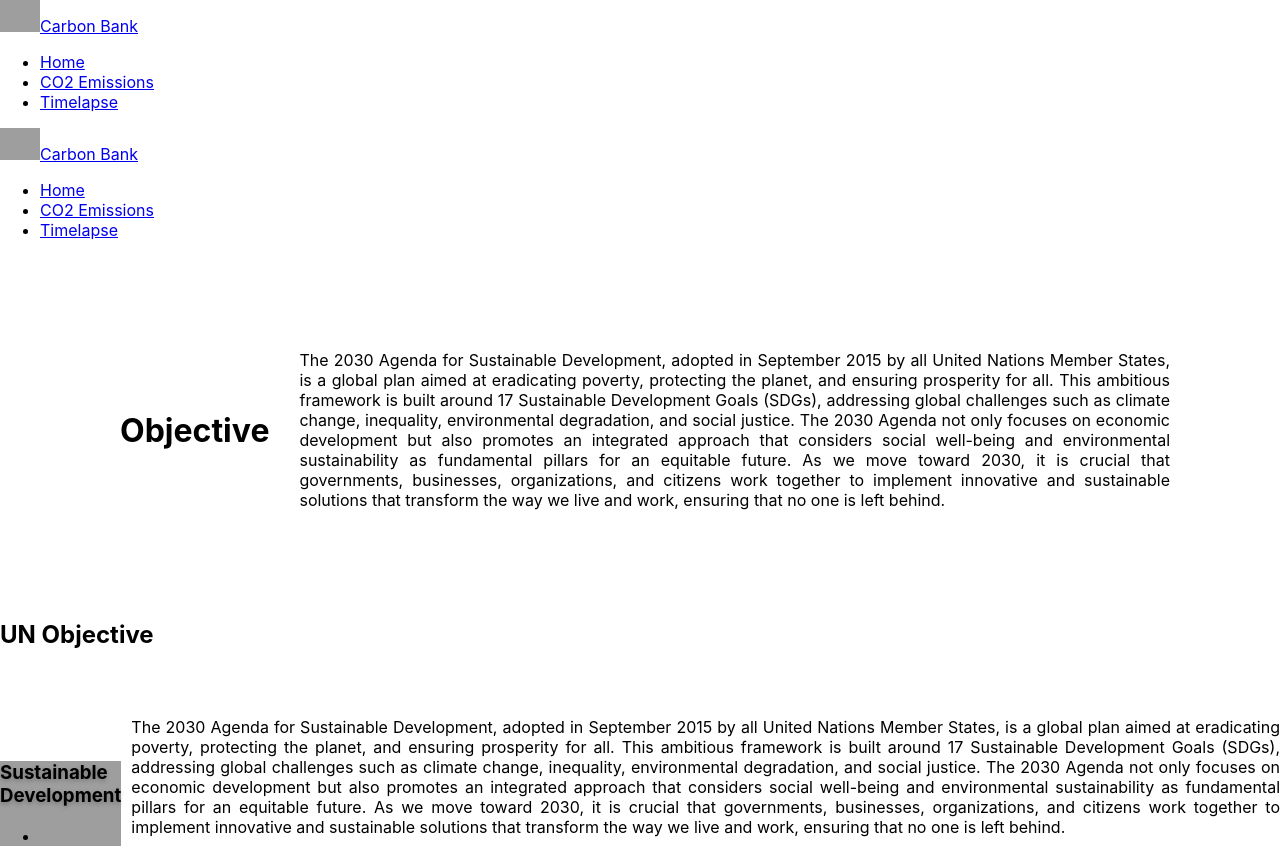
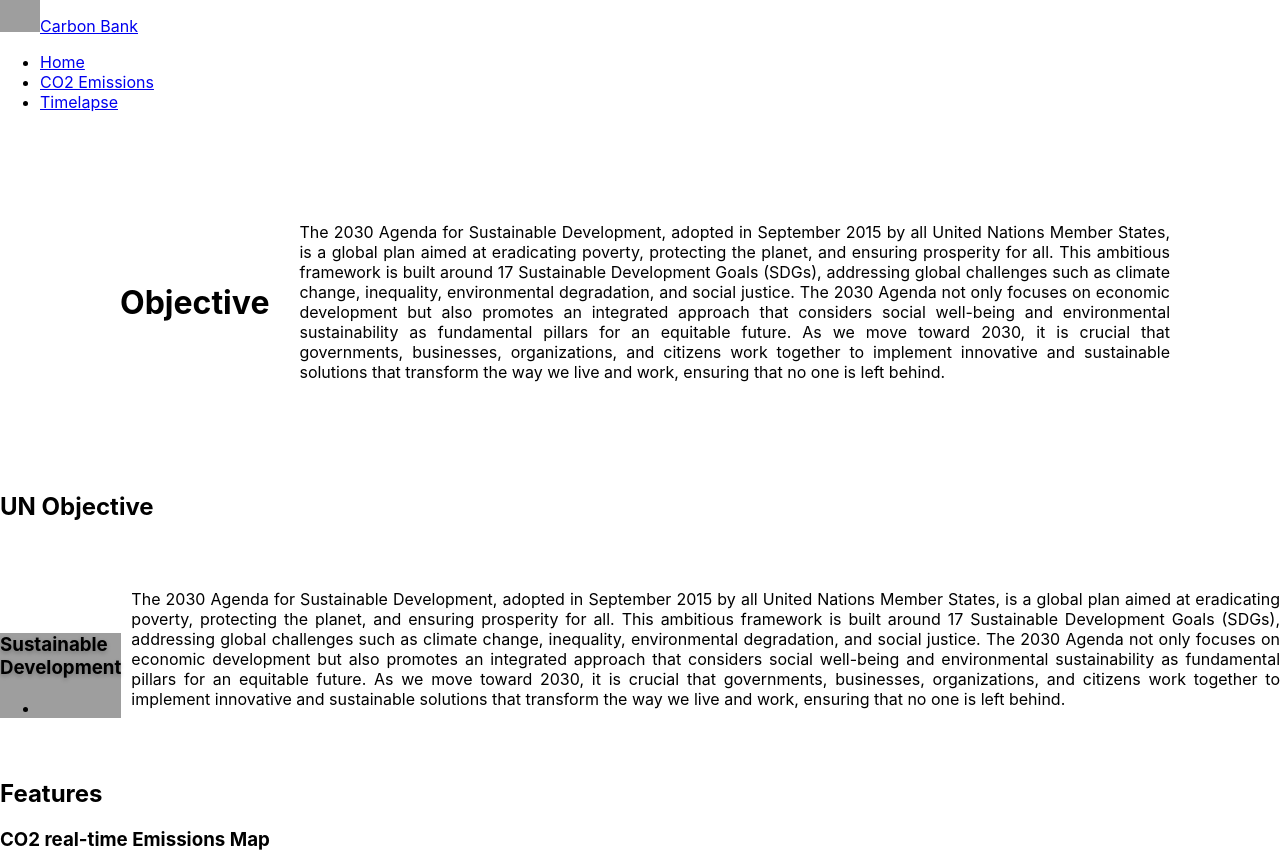
Before and after one commit to MiniCubo/CO2-Website, a React (Create React App) app: page / in a window 1280 px wide. Shown: the top 852 px of the page. Built offline with nearby package versions, Linux system fonts and the light colour scheme; grey boxes are pictures that could not be loaded.

Commit message:
Edited the header component

```diff
--- a/src/App.jsx
+++ b/src/App.jsx
@@ -11,7 +11,6 @@ function App() {
   return (
     <Router>
       <Header title="Carbon Bank" />
-
       <Routes>
         <Route path="/" element={<Home />} />
         <Route path="/co2" element={<Mapa />} />
--- a/src/components/Home.jsx
+++ b/src/components/Home.jsx
@@ -6,8 +6,6 @@ import Footer from './Footer';
 function Home() {
   return (
     <div>
-      <Header title="Home Page" />
-
       <div>
         <div className="Objective">
           <h1><b>Objective</b></h1>
--- a/src/components/Mapa.jsx
+++ b/src/components/Mapa.jsx
@@ -25,8 +25,6 @@ function Mapa() {
 
   return (
     <div>
-      <Header title="Timelapse of CO2 Emissions in Mexico" />
-
       {info.length > 0 && (
         <div className="googleMap" style={{ display: 'flex', flexDirection: 'column', alignItems: 'center', justifyContent: 'center' }}>
           <h1>Timelapse of CO2 Emissions in Mexico</h1>
--- a/src/components/RealTime.jsx
+++ b/src/components/RealTime.jsx
@@ -5,7 +5,6 @@ import Footer from './Footer'; // Asumiendo que tienes un componente de Footer
 function RealTime() {
   return (
     <>
-      <Header />
       <div className="googleMap" style={{
         display: 'flex',
         flexDirection: 'column',
```
